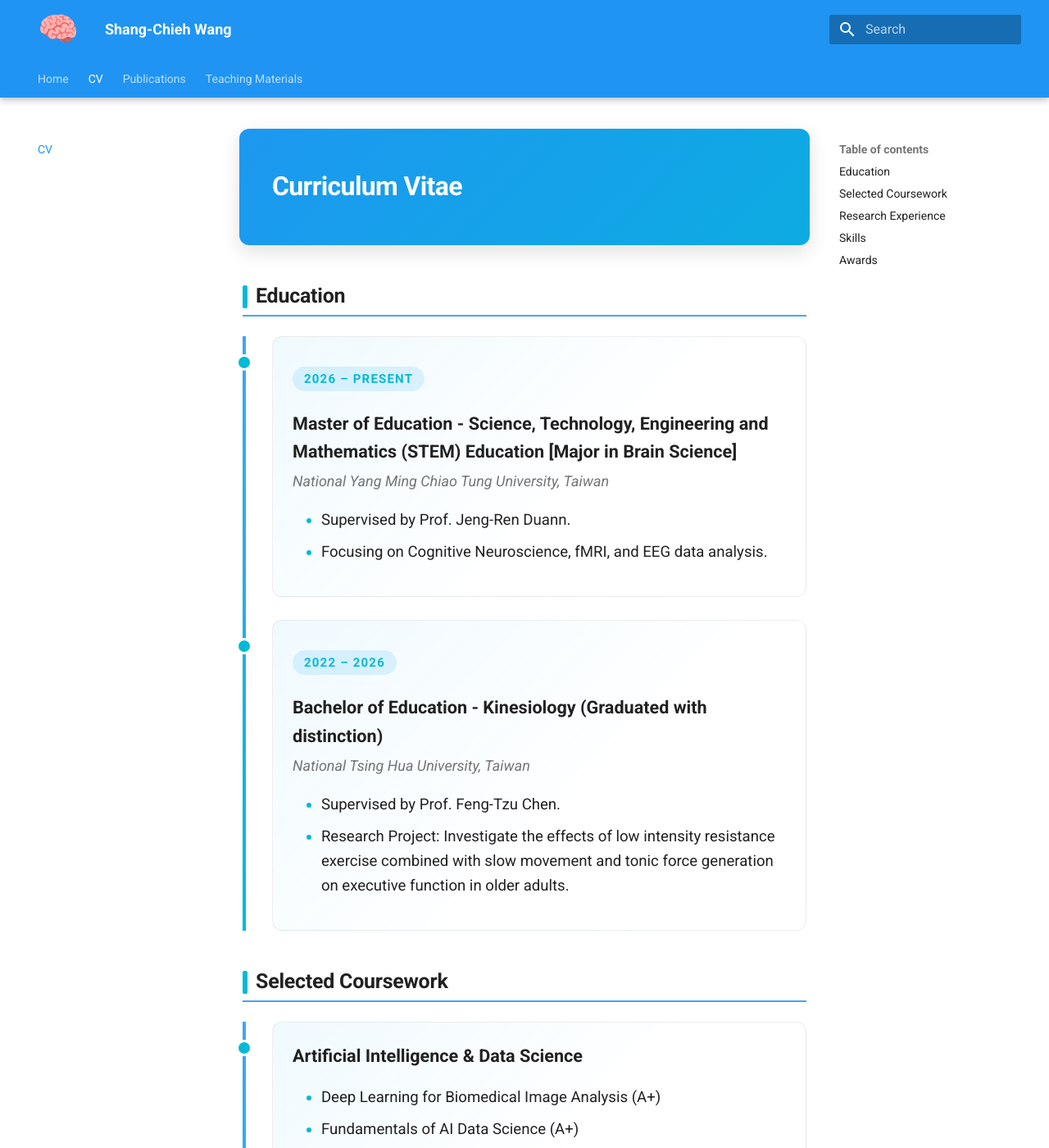
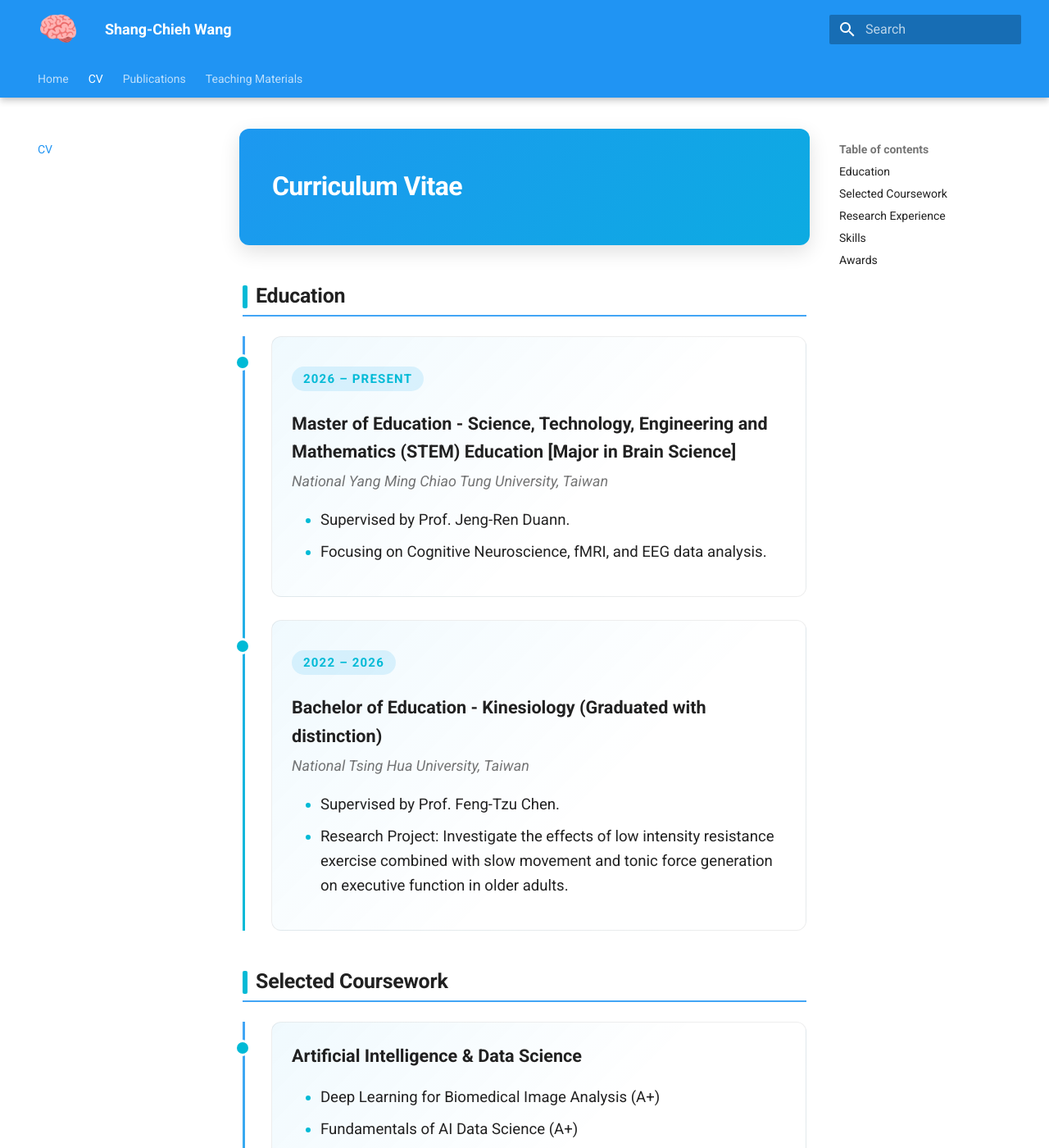
Before and after one commit to chieh1005/chieh1005.github.io, an MkDocs documentation site: the page built from docs/cv.md, in a window 1280 px wide and 1400 px high. Shown: the whole window at 82% size. Built offline with MkDocs 1.6.1 and Material for MkDocs 9.7.7, drawn with Linux system fonts in a browser that asks for light colours.

Commit message:
revert: undo timeline dot alignment changes
Removes the --cv-line-w / --cv-indent variables, the 4px line, and the
calc()/translateX(-50%) dot offset from e740b1b. Restores the original
3px line, 1.6rem indent, and left: -2.13rem dot. The hover translate
removal (2f0ecf1) is kept.

Co-Authored-By: Claude Haiku 5.5 <noreply@anthropic.com>

```diff
--- a/docs/stylesheets/extra.css
+++ b/docs/stylesheets/extra.css
@@ -312,12 +312,9 @@
 
 /* ---------- CV：時間軸卡片 ---------- */
 .page-cv .cv-timeline {
-  /* 線寬取偶數（4px），中心落在整數像素上，圓點才不會半像素模糊 */
-  --cv-line-w: 4px;
-  --cv-indent: 1.6rem;
-  border-left: var(--cv-line-w) solid transparent;
+  border-left: 3px solid transparent;
   border-image: linear-gradient(to bottom, var(--md-primary-fg-color--light), var(--md-accent-fg-color)) 1;
-  padding-left: var(--cv-indent);
+  padding-left: 1.6rem;
   margin: 1.2rem 0 2.2rem;
 }
 .page-cv .cv-entry {
@@ -337,13 +334,10 @@
   box-shadow: 0 10px 24px rgba(0, 0, 0, 0.08);
 }
 .page-cv .cv-entry::before {
-  /* 圓心對齊線中心：卡片內側 = 線寬 + 縮排 + 卡片 1px 邊框；
-     left 以卡片 padding box 為基準，故圓心位置 = -(縮排 + 線寬/2 + 1px)，再用 translateX(-50%) 置中 */
-  left: calc(-1 * (var(--cv-indent) + var(--cv-line-w) / 2 + 1px));
+  left: -2.13rem;
   top: 1.2rem;
   width: 14px;
   height: 14px;
-  transform: translateX(-50%);
   animation: dot-ping 2.4s ease-out infinite;
 }
 @keyframes dot-ping {
```
